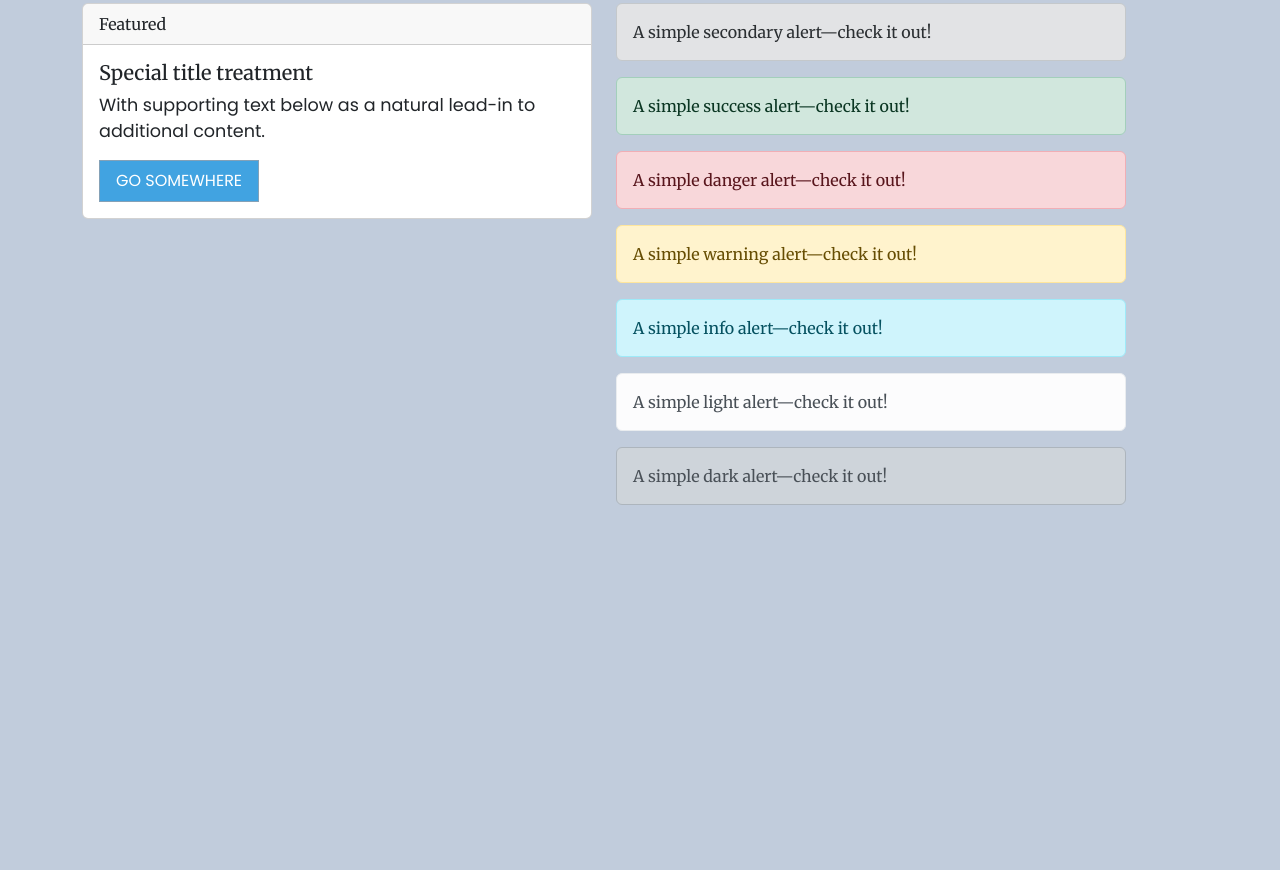
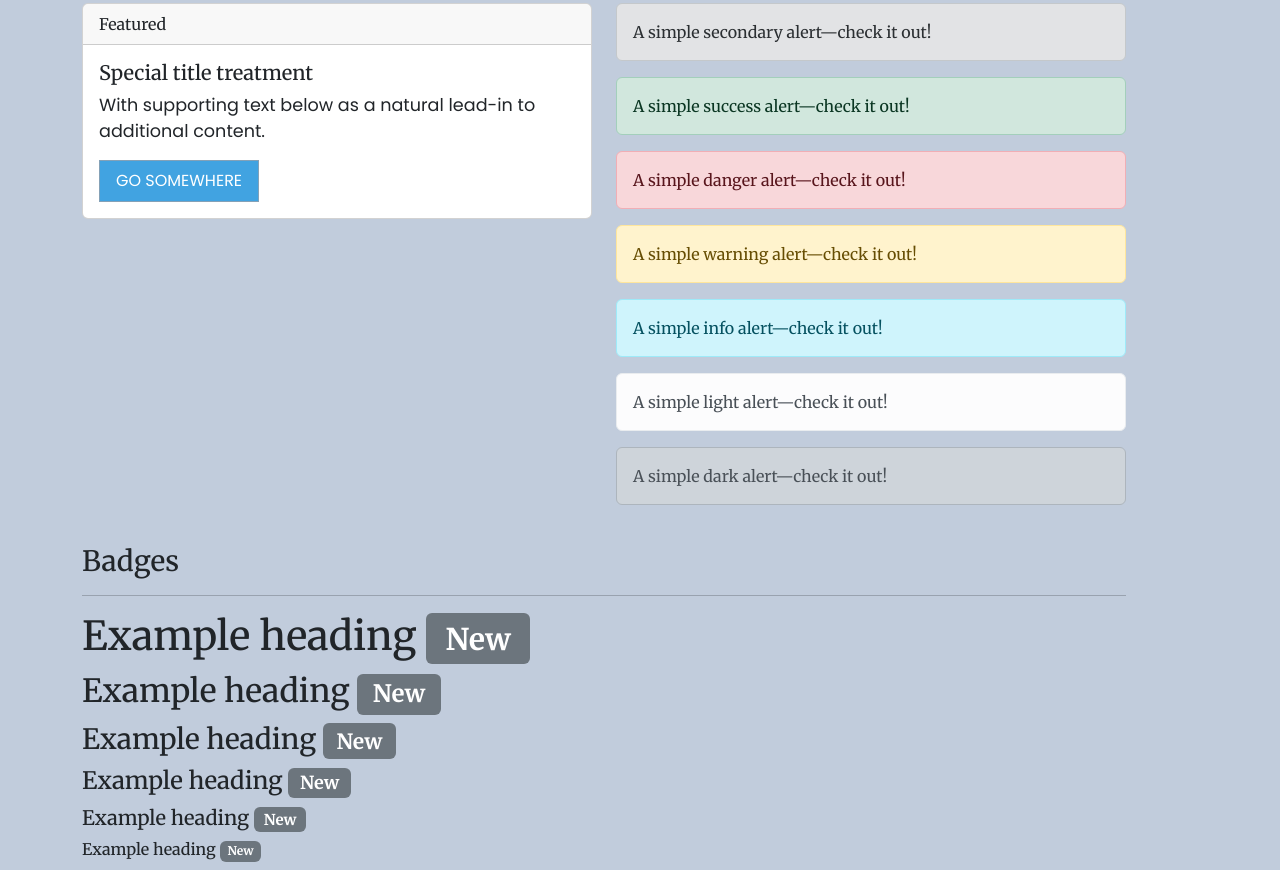
Before and after one commit to lgrace1/bootstrap-design-system-spring-2025, a plain HTML site: page index.html in a window 1280 px wide. Shown: the part 3388-4258 px from the top of the page. Before the commit the page ends 3909 px from the top, so only its background shows below. Drawn offline with nearby package versions, Linux system fonts and the light colour scheme.

Commit message:
add badges

```diff
--- a/index.html
+++ b/index.html
@@ -419,7 +419,19 @@
                         </div>
                     </div>
 
-
+                    <!-- Badges goes in here -->
+                    <div class="row mt-4">
+                        <div class="col">
+                            <h3>Badges</h3>
+                            <hr>
+                            <h1>Example heading <span class="badge text-bg-secondary">New</span></h1>
+                            <h2>Example heading <span class="badge text-bg-secondary">New</span></h2>
+                            <h3>Example heading <span class="badge text-bg-secondary">New</span></h3>
+                            <h4>Example heading <span class="badge text-bg-secondary">New</span></h4>
+                            <h5>Example heading <span class="badge text-bg-secondary">New</span></h5>
+                            <h6>Example heading <span class="badge text-bg-secondary">New</span></h6>
+                        </div>
+                    </div>
 
 
 </body>
```
